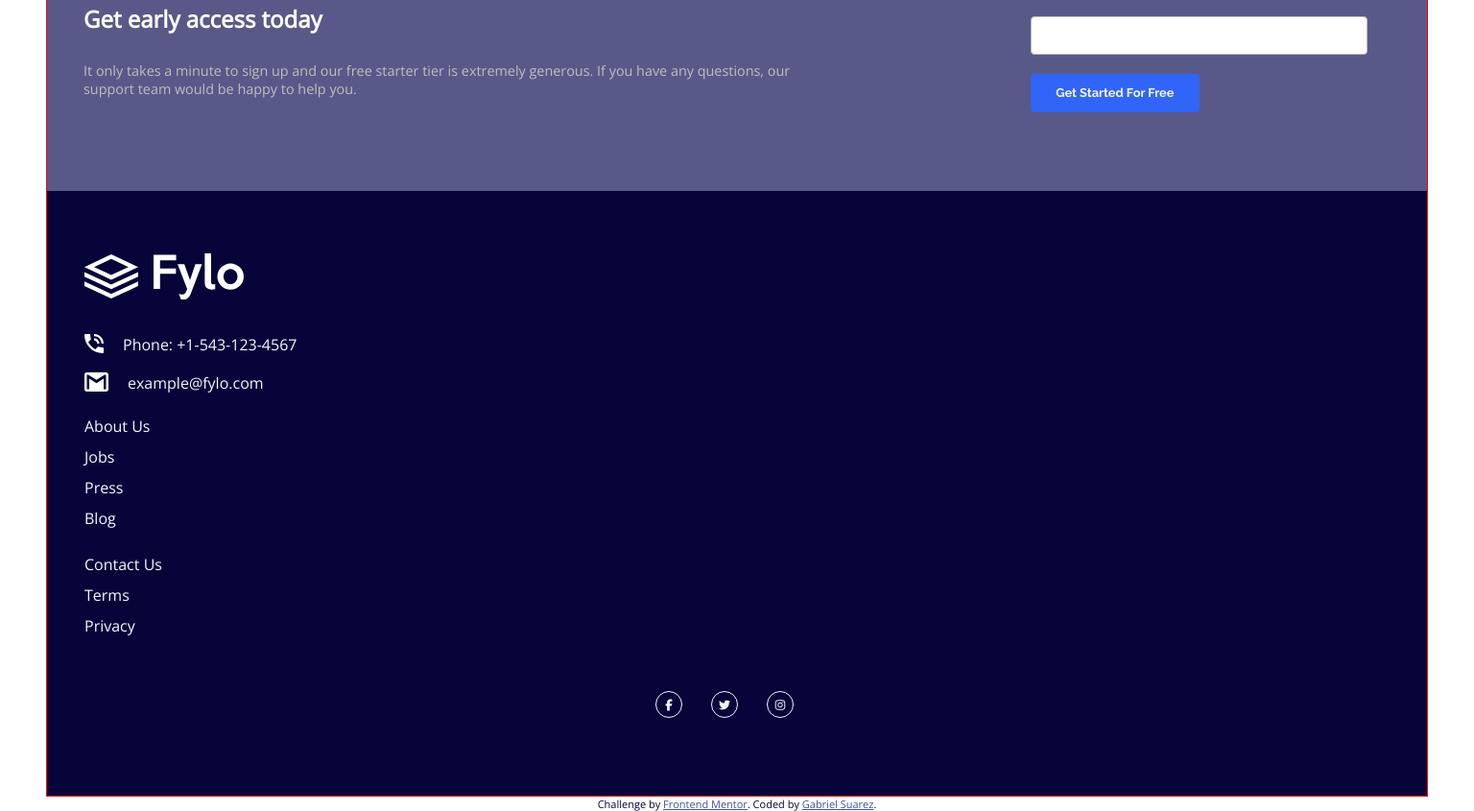
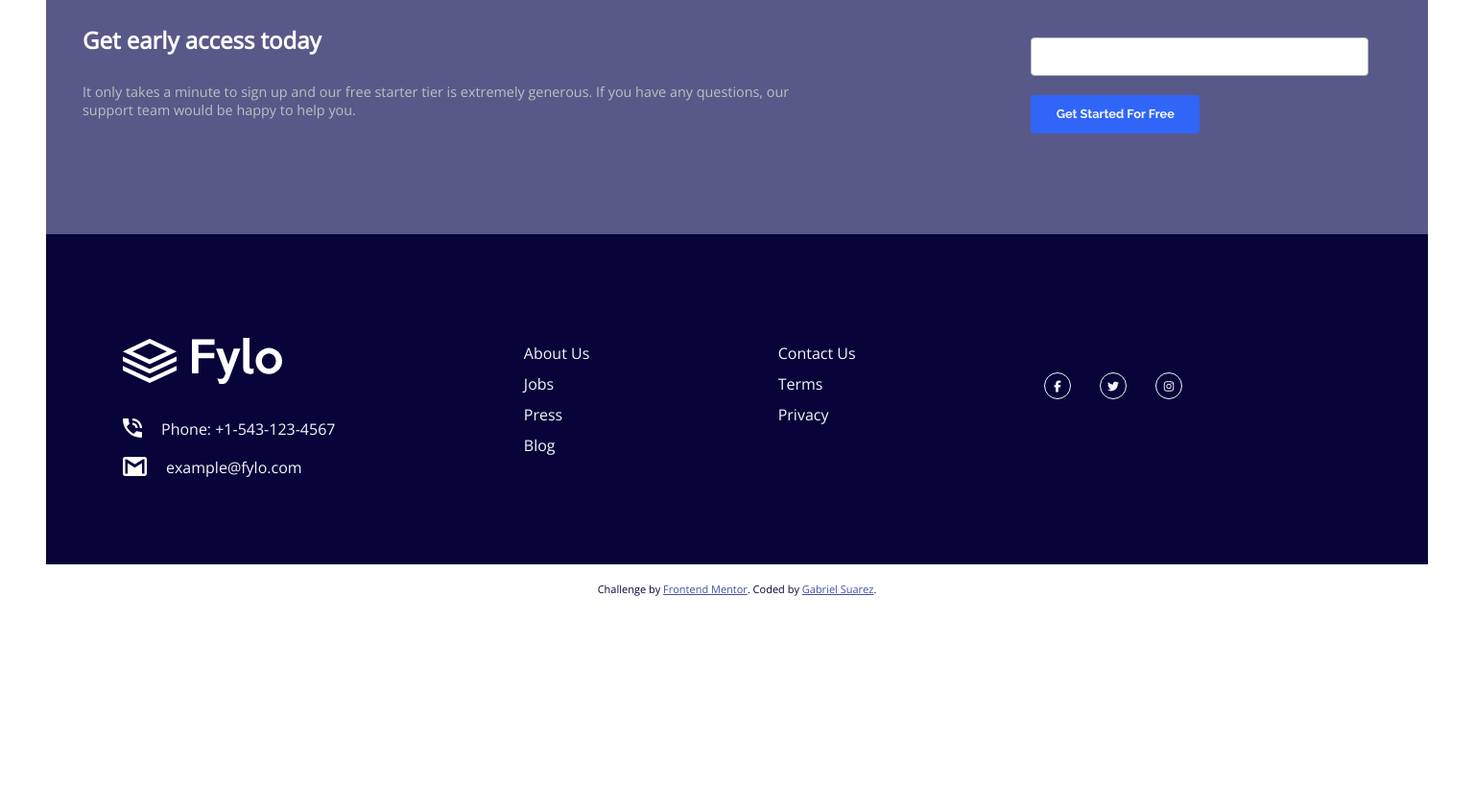
Before and after one commit to GabrielSB19/fylo-landing-page-with-two-column-layout-master, a plain HTML site: page index.html in a window 1536 px wide. Shown: the part 1627-2472 px from the top of the page at 96% size. After the commit the page ends 2266 px from the top, so only its background shows below. Drawn offline with nearby package versions, Linux system fonts and the light colour scheme.

Commit message:
Finished the Project

```diff
--- a/scss/_earlyAccess.scss
+++ b/scss/_earlyAccess.scss
@@ -24,6 +24,7 @@
 
 @media (min-width:1440px){
     .early-access{
+        height: 300px;
         &__title{
             text-align: left;
         }
--- a/scss/_footer.scss
+++ b/scss/_footer.scss
@@ -59,3 +59,12 @@
         }
     }
 }
+
+@media (min-width: 1440px){
+    .footer{
+        display: flex;
+        flex-direction: row;
+        justify-content: space-between;
+        padding: 108px 256px 72px 80px;
+    }
+}
--- a/scss/_initial.scss
+++ b/scss/_initial.scss
@@ -11,5 +11,5 @@ body{
     font-family: variable.$Body-Font;
 }
 
-.attribution { font-size: 11px; text-align: center; }
+.attribution { font-size: 11px; text-align: center; margin: 18px 0;}
 .attribution a { color: hsl(228, 45%, 44%); }
--- a/scss/style.scss
+++ b/scss/style.scss
@@ -6,7 +6,6 @@
 @use 'footer';
 
 .main-container{
-    border: 1px solid red;
     width: 375px;
     margin: auto;
     @include mixin.desktop-view;
```
Also changed, not shown: style.css, 1 other file.
